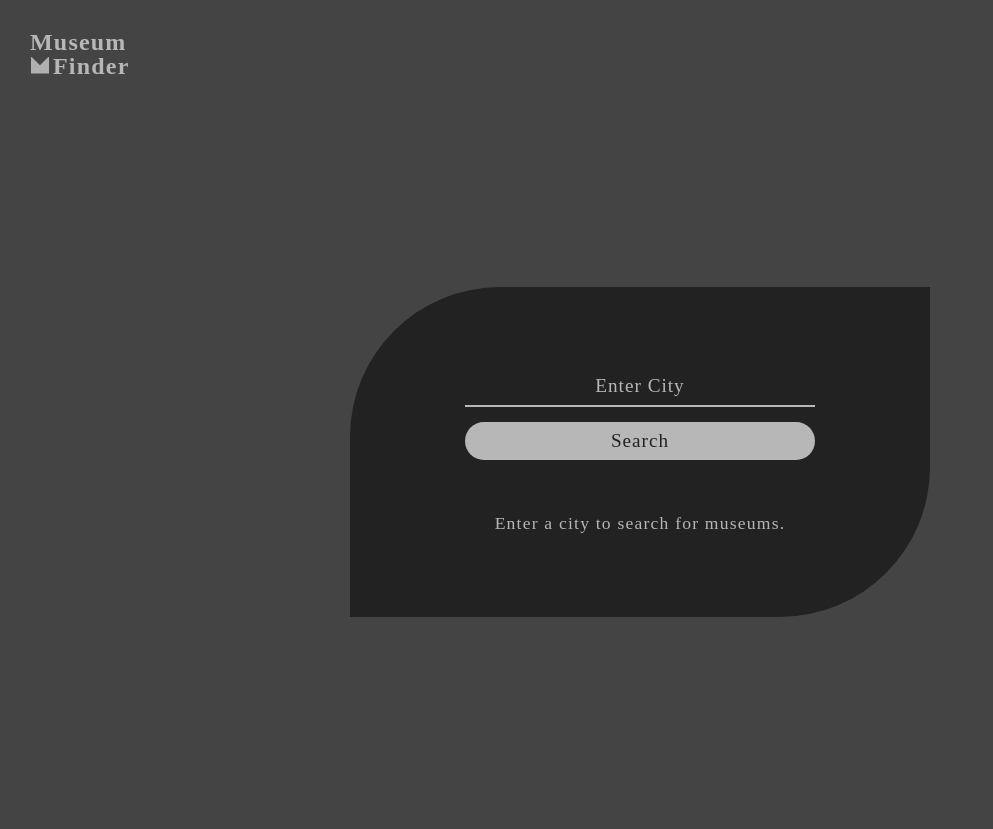
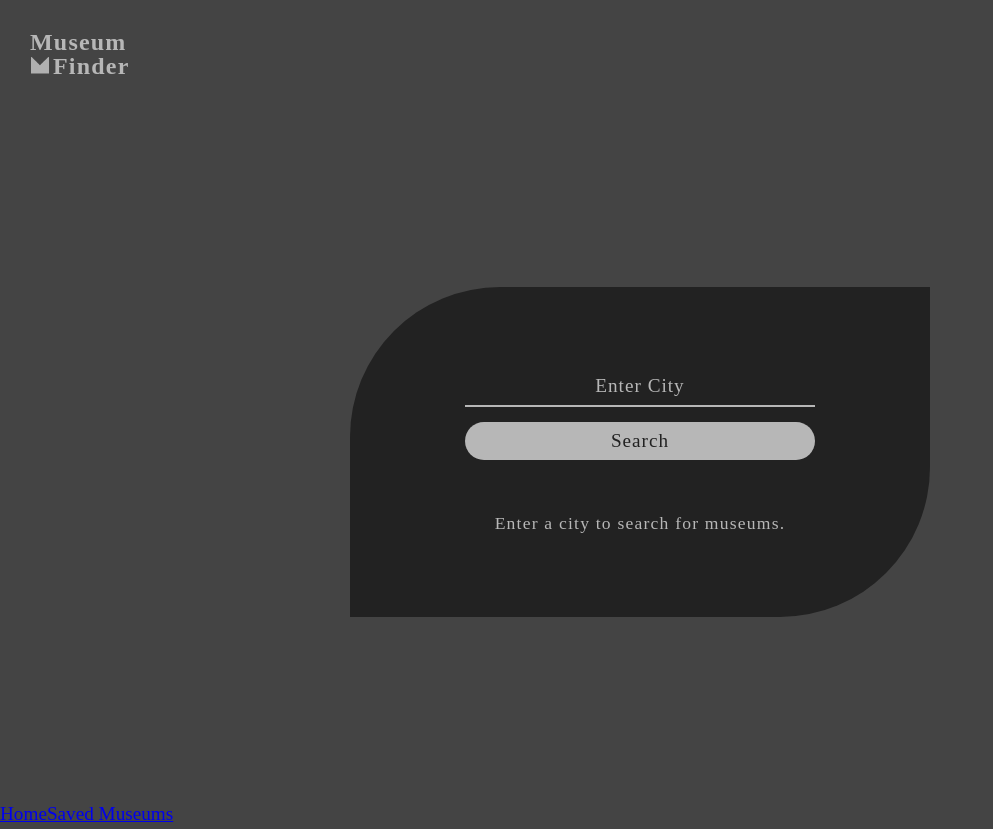
Before and after one commit to csmordido/museumFinderProjectFive, a React (Create React App) app: page / in a window 1280 px wide. Shown: the whole page, without its empty margins (0-993 px from the left). Before the commit the page ends 800 px from the top, so only its background shows below. Built offline with nearby package versions, Linux system fonts and the light colour scheme; a web font is replaced by a local one.

Commit message:
added Link components

```diff
--- a/src/App.js
+++ b/src/App.js
@@ -31,6 +31,8 @@ const App = () => {
         <Form setCityData={setCityData} setHasError={setHasError} />
         <Router>
           <>
+            <Link to='/'>Home</Link>
+            <Link to='/saved-museums'>Saved Museums</Link>
             <Route path='/'
               render={ () => {
                 return (
```
